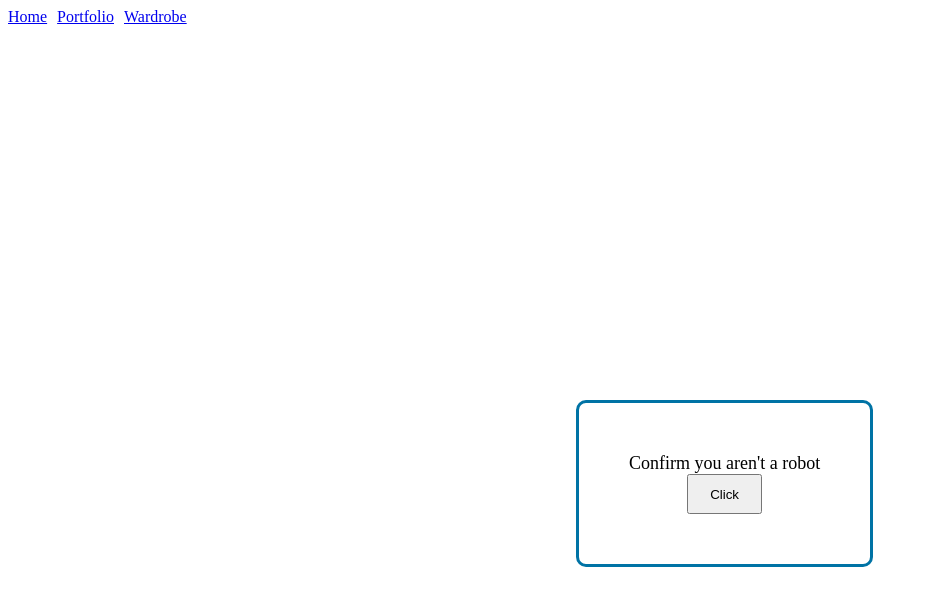
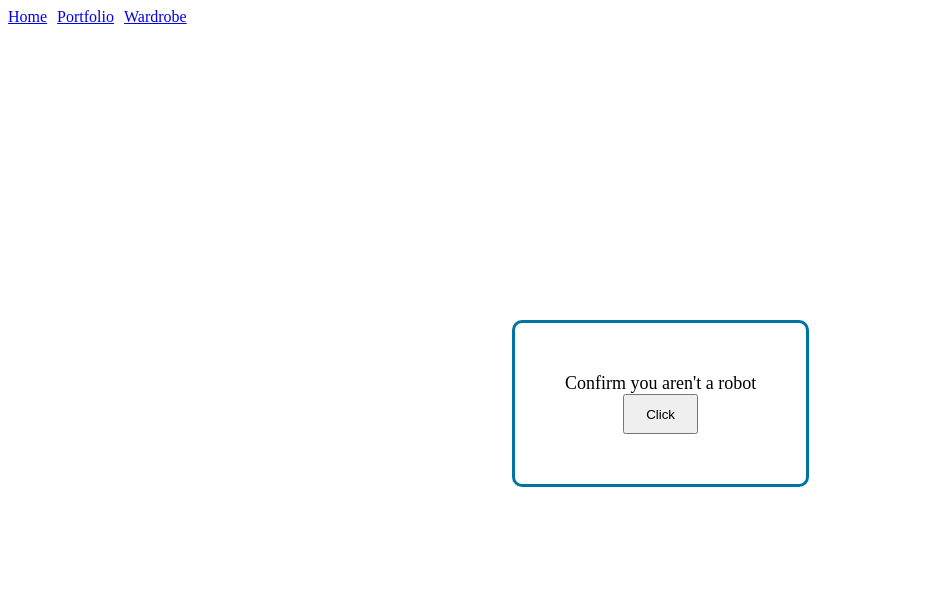
Before and after one commit to bennysuf/Outfit-Organizer, a React (Create React App) app in the folder my-app/: page / in a window 1280 px wide. Shown: the top 606 px of the page, without its empty margins (0-928 px from the left). Built offline with nearby package versions, Linux system fonts and the light colour scheme; no server answers.

Commit message:
fixes alignment of bot button

```diff
--- a/my-app/public/index.css
+++ b/my-app/public/index.css
@@ -23,10 +23,12 @@
 
 .robot {
     position: absolute;
-    top: 50%;
-    left: 45%;
+    margin: auto;
+    top: 40%;
+    left: 40%;
     right: auto;
     bottom: auto;
+    justify-content:center;
 
     text-align: center;
     font-size: 18px;
@@ -34,10 +36,7 @@
     border-width: 3px;
     border-color: rgb(0, 115, 165);
     border-radius: 10px;
-    padding-top: 50px;
-    padding-right: 50px;
-    padding-bottom: 50px;
-    padding-left: 50px;
+    padding: 50px;
 
 
 }
```
